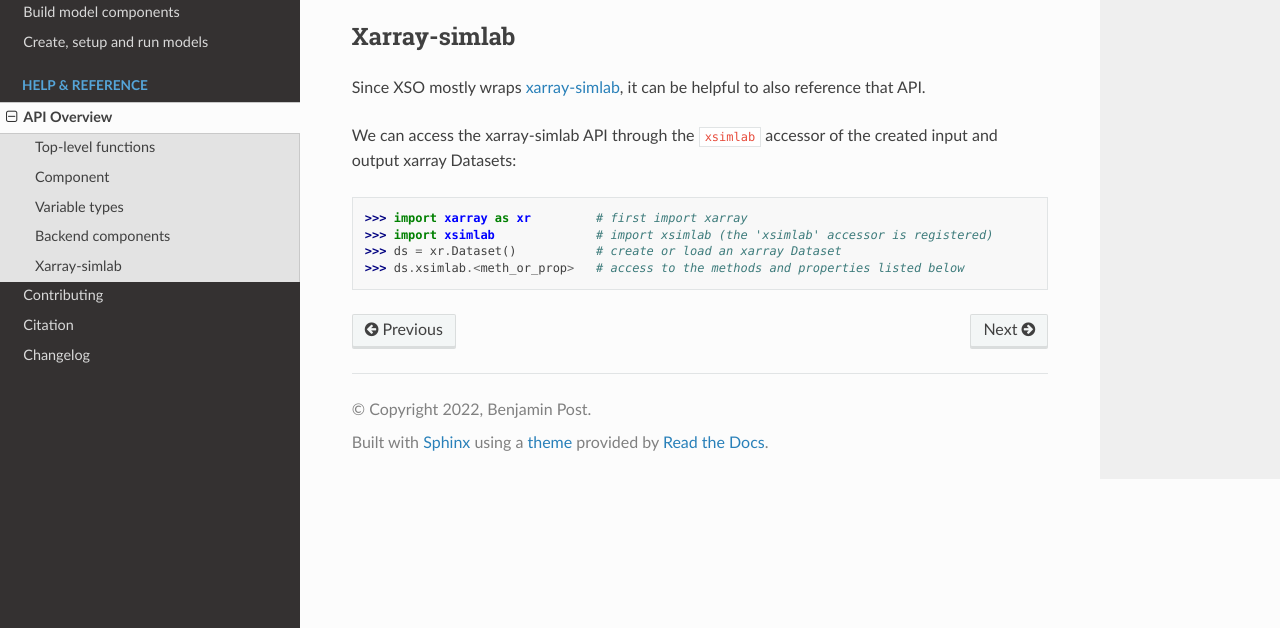
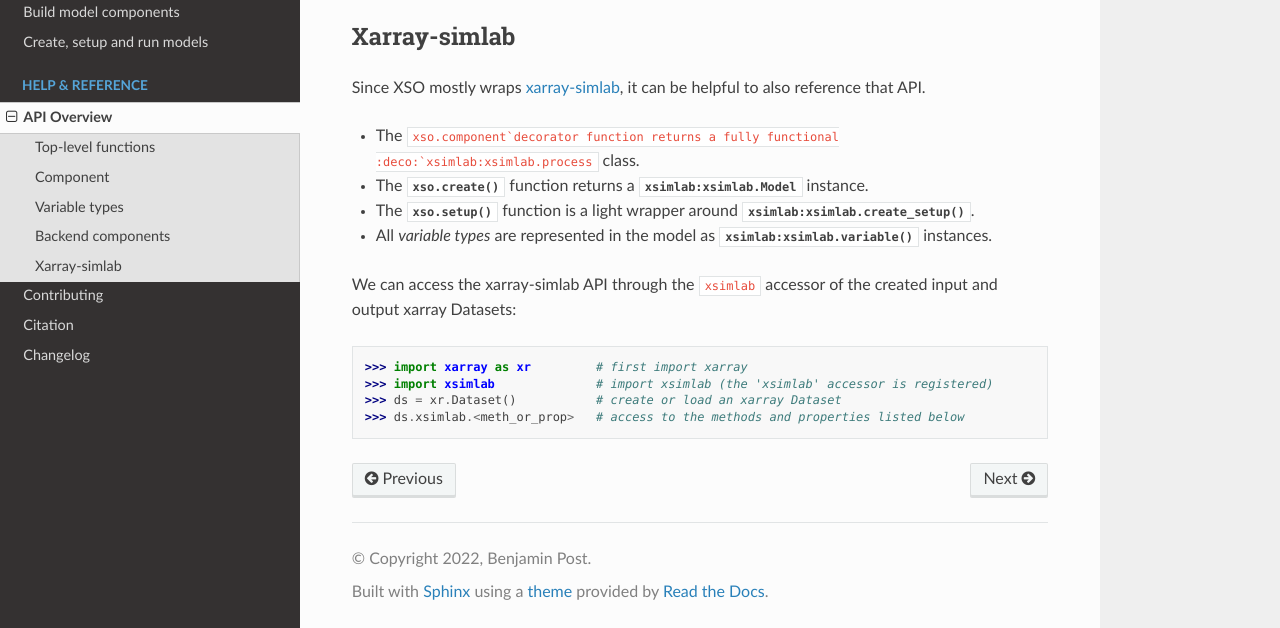
Before and after one commit to ben1post/xarray-simlab-ode, a Sphinx documentation site: the page built from docs/api.rst, in a window 1280 px wide and 900 px high, scrolled down 636 px, cut to the strip 272-900 px from the top of the window. Built offline with Sphinx 7.4.7 and the Read the Docs theme 2.0.0, drawn with Linux system fonts in a browser that asks for light colours; cross-references to code outside the pages are shown as plain code; the version number is read from the project's files by our own code.

Commit message:
Update api.rst

```diff
--- a/docs/api.rst
+++ b/docs/api.rst
@@ -64,6 +64,11 @@ Xarray-simlab
 
 Since XSO mostly wraps `xarray-simlab <https://xarray-simlab.readthedocs.io/en/latest/>`_, it can be helpful to also reference that API.
 
+* The :deco:`xso.component`decorator function returns a fully functional :deco:`xsimlab:xsimlab.process` class.
+* The :func:`xso.create` function returns a :class:`xsimlab:xsimlab.Model` instance.
+* The :func:`xso.setup` function is a light wrapper around :func:`xsimlab:xsimlab.create_setup`.
+* All *variable types* are represented in the model as :func:`xsimlab:xsimlab.variable` instances.
+
 We can access the xarray-simlab API through the ``xsimlab`` accessor of the created input and output xarray Datasets:
 
 .. code-block:: python
```
